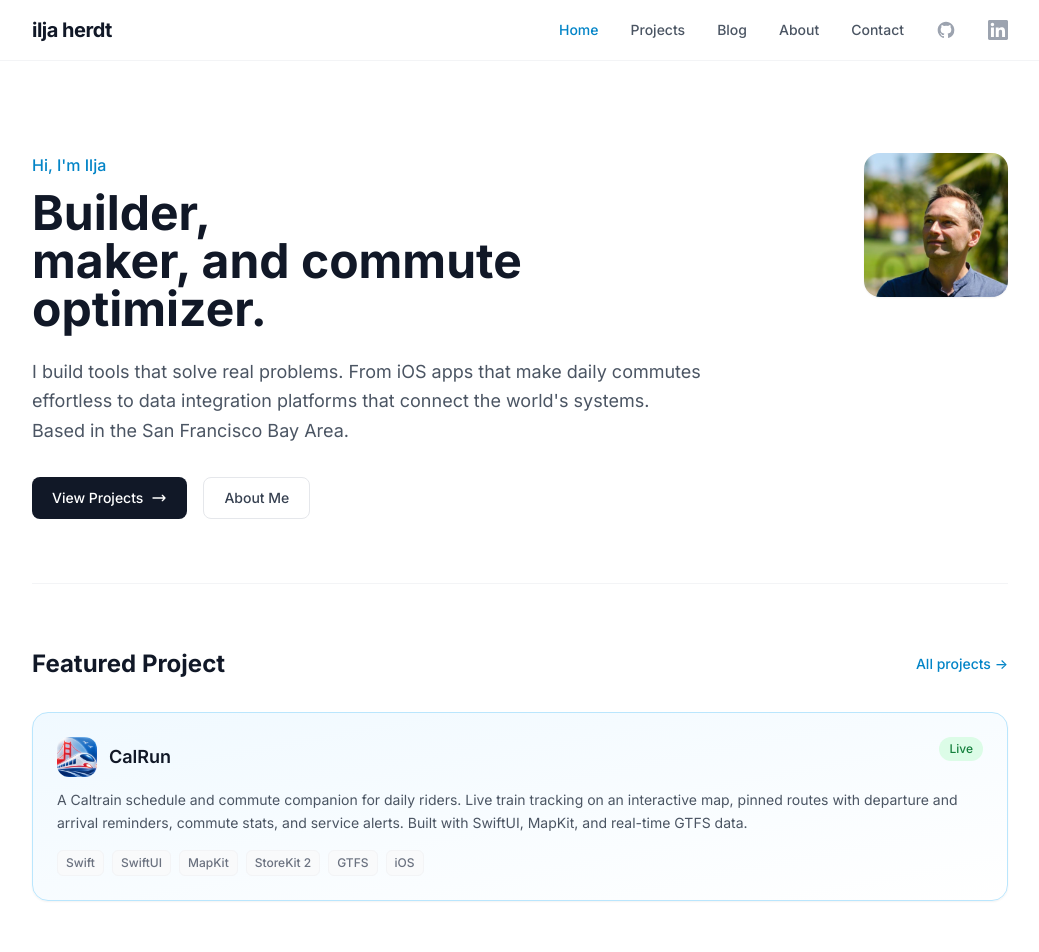
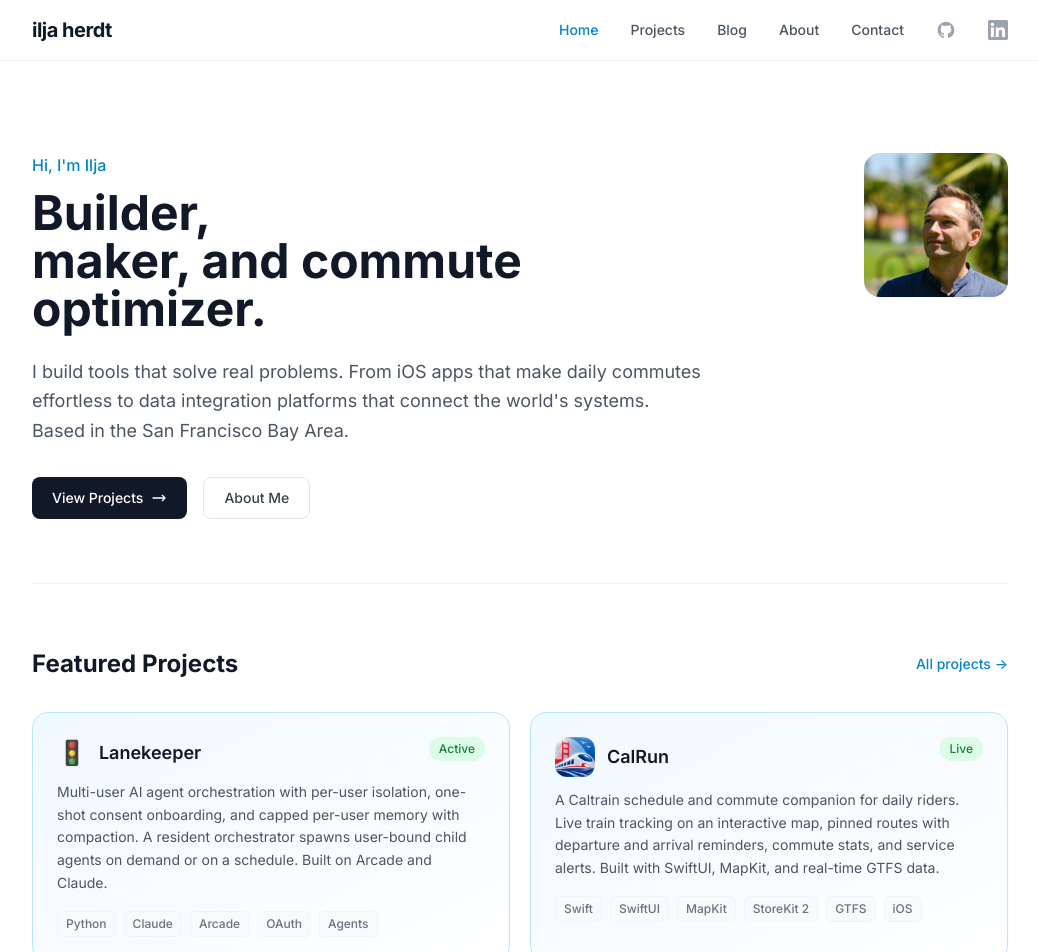
Before and after one commit to iherdt/iljaherdt-com, a Next.js app: page / in a window 1280 px wide. Shown: the top 952 px of the page, without its empty margins (120-1159 px from the left). Built offline with nearby package versions, Linux system fonts and the light colour scheme.

Commit message:
Feature Lanekeeper on homepage; mention per-user memory

```diff
--- a/pages/index.tsx
+++ b/pages/index.tsx
@@ -48,12 +48,22 @@ export default function HomePage({ recentPosts }: HomeProps) {
       {/* Featured Project */}
       <section className="max-w-5xl mx-auto px-6 py-16">
         <div className="flex items-center justify-between mb-8">
-          <h2 className="text-2xl font-bold text-gray-900">Featured Project</h2>
+          <h2 className="text-2xl font-bold text-gray-900">Featured Projects</h2>
           <Link href="/projects" className="text-sm text-brand-600 font-medium hover:text-brand-700 transition">
             All projects &rarr;
           </Link>
         </div>
 
+        <div className="grid sm:grid-cols-2 gap-5">
+          <ProjectCard
+            title="Lanekeeper"
+            icon="🚦"
+            description="Multi-user AI agent orchestration with per-user isolation, one-shot consent onboarding, and capped per-user memory with compaction. A resident orchestrator spawns user-bound child agents on demand or on a schedule. Built on Arcade and Claude."
+            tags={['Python', 'Claude', 'Arcade', 'OAuth', 'Agents']}
+            href="https://github.com/iherdt/lanekeeper"
+            featured
+            status="Active"
+          />
           <ProjectCard
             title="CalRun"
             iconSrc="/calrun-icon.png"
@@ -64,6 +74,7 @@ export default function HomePage({ recentPosts }: HomeProps) {
             featured
             status="Live"
           />
+        </div>
       </section>
 
       {/* Divider */}
--- a/pages/projects/index.tsx
+++ b/pages/projects/index.tsx
@@ -74,7 +74,7 @@ export default function ProjectsPage() {
           <ProjectCard
             title="Lanekeeper"
             icon="🚦"
-            description="Multi-user AI agent orchestration with per-user isolation and one-shot consent onboarding. A resident orchestrator spawns user-bound child agents on demand or on a schedule, gates every lane behind per-user OAuth, and delivers consent as a single clickable email. Built on Arcade and Claude."
+            description="Multi-user AI agent orchestration with per-user isolation, one-shot consent onboarding, and capped per-user memory with compaction. A resident orchestrator spawns user-bound child agents on demand or on a schedule, gating every lane behind per-user OAuth. Built on Arcade and Claude."
             tags={['Python', 'Claude', 'Arcade', 'OAuth', 'Agents']}
             href="https://github.com/iherdt/lanekeeper"
             featured
```
Lines whose indentation alone changed are shown as unchanged.
